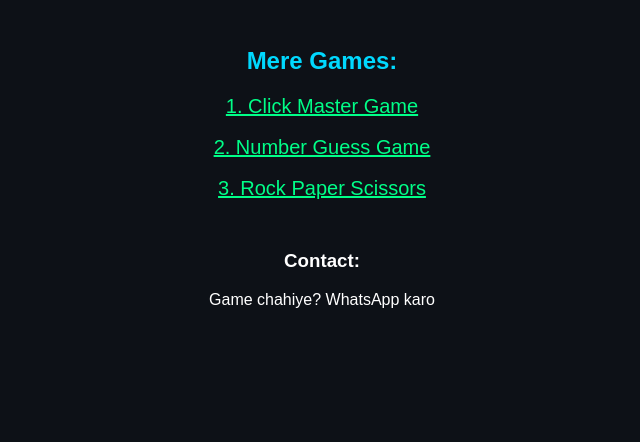
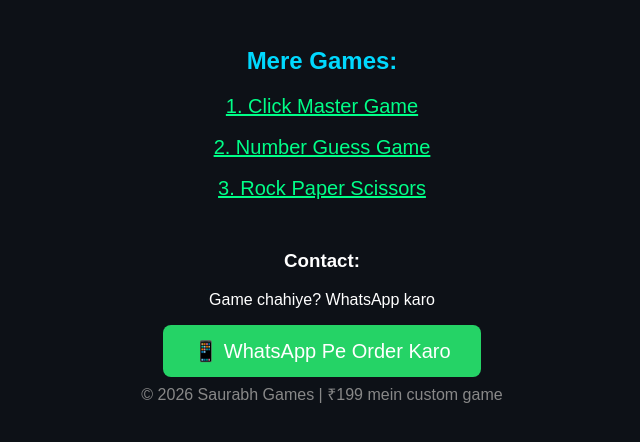
Before and after one commit to saurabhgames/Saurabh---portfolio, a plain HTML site: page index.html in a window 1280 px wide. Shown: the part 88-530 px from the top of the page, without its empty margins (318-958 px from the left). Drawn offline with Linux system fonts and the light colour scheme.

Commit message:
Update index.html

```diff
--- a/index.html
+++ b/index.html
@@ -14,7 +14,13 @@
 <a href="rps.html" style="color: #00ff88; font-size: 20px;">3. Rock Paper Scissors</a>
 
     <h3 style="margin-top: 50px;">Contact:</h3>
-    <p>Game chahiye? WhatsApp karo</p>
+    <p>Game chahiye? WhatsApp karo</p><p style="margin-top:30px;">
+<a href="https://wa.me/8650150940?text=Hi%20Saurabh,%20mujhe%20game%20banwana%20hai"
+   style="background:#25D366; color:white; padding:15px 30px; border-radius:8px; text-decoration:none; font-size:20px;">
+   📱 WhatsApp Pe Order Karo
+</a>
+</p>
+<p style="margin-top:20px; color:#888;">© 2026 Saurabh Games | ₹199 mein custom game</p>
 
   </body>
 </html>
```
